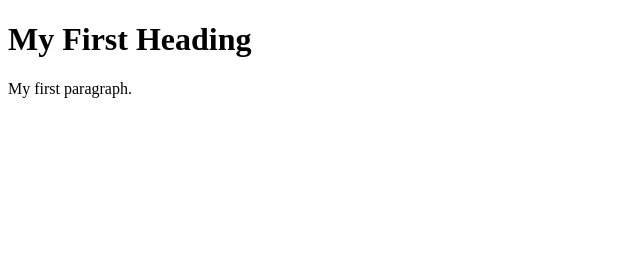
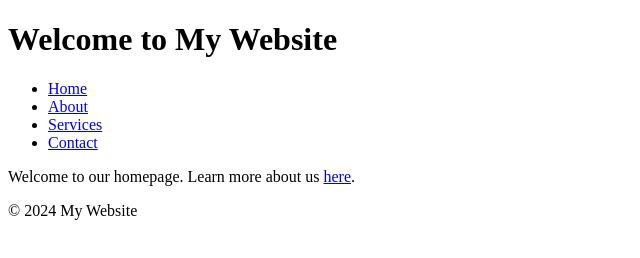
Before and after one commit to Pkzoidtoken/Pkzoid, a plain HTML site: page index.html in a window 1280 px wide. Shown: the whole page, without its empty margins (0-640 px from the left). Drawn offline with Linux system fonts and the light colour scheme.

Commit message:
index.html

```diff
--- a/index.html
+++ b/index.html
@@ -1,10 +1,28 @@
+<!-- index.html -->
 <!DOCTYPE html>
-<html>
+<html lang="en">
+<head>
+    <meta charset="UTF-8">
+    <meta name="viewport" content="width=device-width, initial-scale=1.0">
+    <title>Home Page</title>
+</head>
 <body>
-
-<h1>My First Heading</h1>
-
-<p>My first paragraph.</p>
-
+    <header>
+        <h1>Welcome to My Website</h1>
+        <nav>
+            <ul>
+                <li><a href="index.html">Home</a></li>
+                <li><a href="about.html">About</a></li>
+                <li><a href="services.html">Services</a></li>
+                <li><a href="contact.html">Contact</a></li>
+            </ul>
+        </nav>
+    </header>
+    <main>
+        <p>Welcome to our homepage. Learn more about us <a href="about.html">here</a>.</p>
+    </main>
+    <footer>
+        <p>&copy; 2024 My Website</p>
+    </footer>
 </body>
 </html>
```
